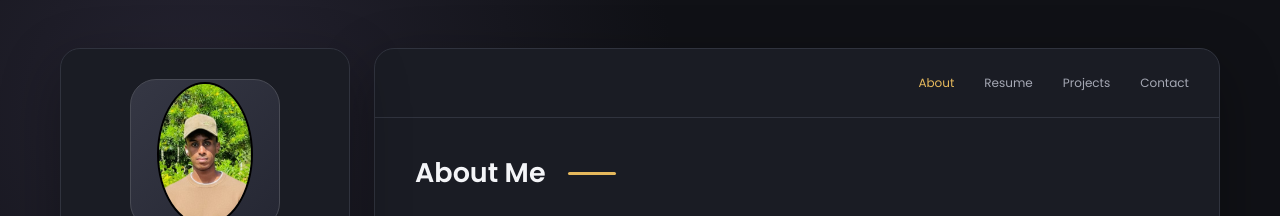
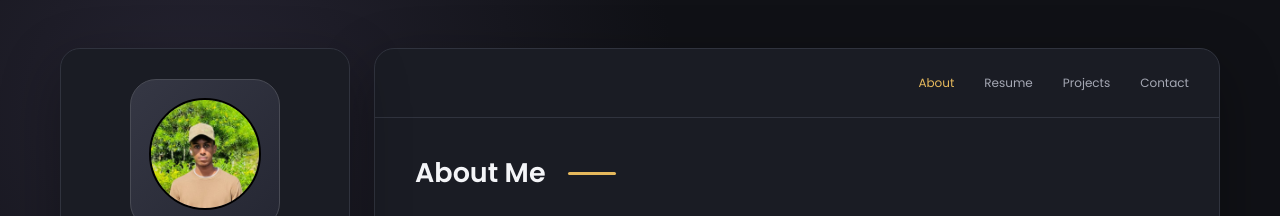
Before and after one commit to abdinasiryasiin281-hue/Recent-portfolia, a plain HTML site: page index.html in a window 1280 px wide. Shown: the top 216 px of the page. Drawn offline with Linux system fonts and the light colour scheme.

Commit message:
last css modifying

```diff
--- a/style.css
+++ b/style.css
@@ -69,8 +69,9 @@ textarea {
 ========================= */
 
 img {
-  width: 6rem;
-  height: 9rem;
+  width: 7rem;
+
+  height: 7rem;
 
   object-fit: cover;
 
```
